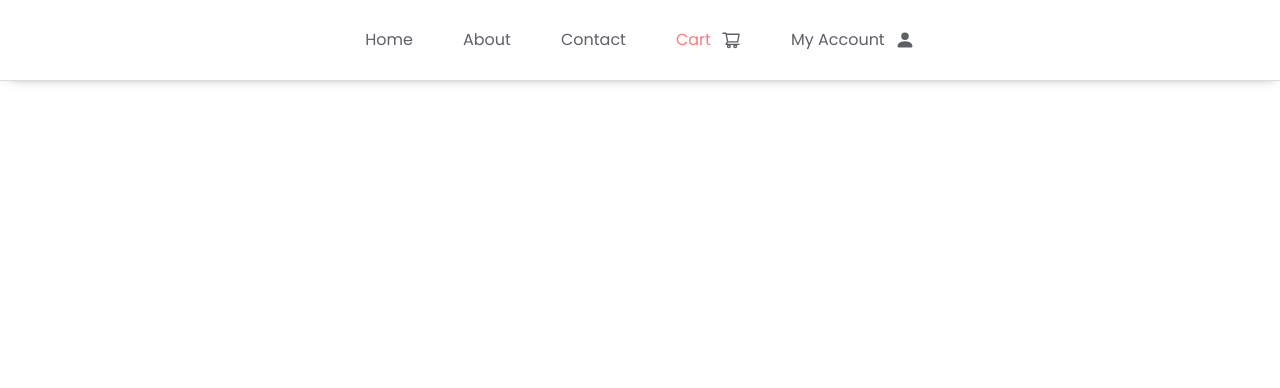
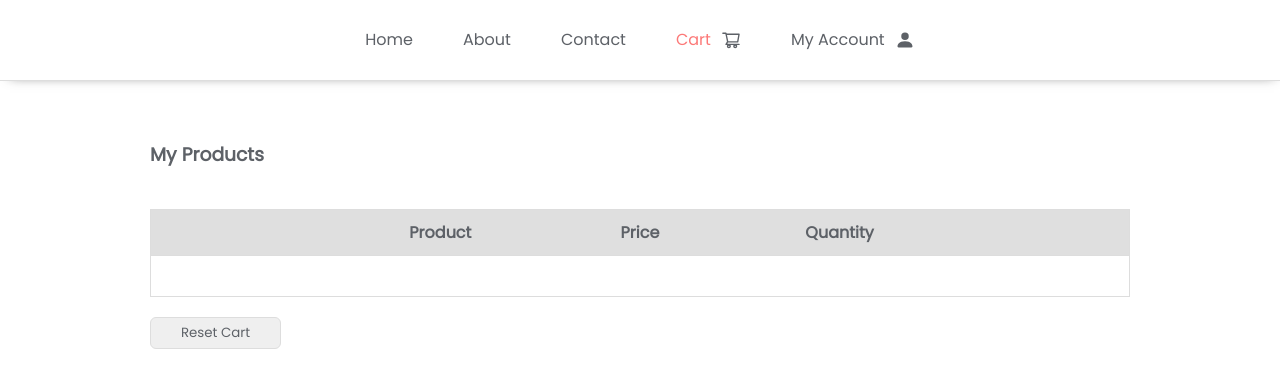
Before and after one commit to KrisZivojevic/webshop, a React (Create React App) app: page /cart in a window 1280 px wide. Shown: the top 388 px of the page. Built offline with nearby package versions, Linux system fonts and the light colour scheme; sample sign-in values are in the browser's storage.

Commit message:
cart component design

```diff
--- a/src/components/Cart/Cart.js
+++ b/src/components/Cart/Cart.js
@@ -1,22 +1,46 @@
 import React, { useContext } from "react";
 import { CartContext } from "../../context/CartContext";
+import classes from "./Cart.module.css";
 
 const Cart = () => {
   const { cart, deleteProduct, resetCart } = useContext(CartContext);
 
   return (
-    <div>
+    <div className={classes.cart__wrapper}>
       <h3>My Products</h3>
-      {cart.map((product) => {
-        return (
-          <p style={{ marginTop: "80px" }} key={product.id}>
-            {product.title} Quantity: {product.quantity}{" "}
-            <button onClick={() => deleteProduct(product.id)}>X</button>
-          </p>
-          // <Product key={product.id} id={product.id} image={product.image} category={product.category} title={product.title} price={product.price} />
-        );
-      })}
-      <button onClick={resetCart}>Reset Cart</button>
+      <div className={classes.cart__header}>
+        <p></p>
+        <p>Product</p>
+        <p>Price</p>
+        <p>Quantity</p>
+        <p></p>
+      </div>
+      <div className={classes.cart__products_container}>
+        {cart.map((product) => {
+          return (
+            <div className={classes.cart__product_container} key={product.id}>
+              <img
+                src={product?.image}
+                alt="product"
+                className={classes.cart__image}
+              />
+              <p>{product.title}</p>
+              <p>$ {product.price}</p>
+              <p>{product.quantity}</p>
+              <div className={classes.cart__button_wrapper}>
+                <button
+                  className={classes.cart__button}
+                  onClick={() => deleteProduct(product.id)}
+                >
+                  X
+                </button>
+              </div>
+            </div>
+            // <Product key={product.id} id={product.id} image={product.image} category={product.category} title={product.title} price={product.price} />
+          );
+        })}
+      </div>
+      <button className={classes.cart__reset} onClick={resetCart}>Reset Cart</button>
     </div>
   );
 };
--- /dev/null
+++ b/src/components/Cart/Cart.module.css
@@ -0,0 +1,76 @@
+.cart__wrapper {
+  margin: 0 auto;
+  max-width: 1000px;
+  padding: 100px 10px;
+}
+.cart__wrapper h3 {
+  padding: 40px 0;
+}
+.cart__header {
+  display: flex;
+  gap: 20px;
+  padding: 10px 0;
+  border: 1px solid var(--border-color);
+  border-bottom: unset;
+  font-weight: 600;
+  background-color: var(--grey);
+}
+.cart__header > * {
+  flex: 1;
+  text-align: center;
+}
+.cart__image {
+  width: 80px;
+  height: 80px;
+  object-fit: contain;
+}
+.cart__products_container {
+  padding: 20px 0;
+  border: 1px solid var(--border-color);
+}
+.cart__product_container {
+  display: flex;
+  width: 100%;
+  gap: 20px;
+  justify-content: center;
+  align-items: center;
+  border-bottom: 1px solid var(--border-color);
+  padding: 20px 15px;
+}
+.cart__product_container:first-child {
+  padding-top: unset;
+}
+.cart__product_container:last-child {
+  border-bottom: unset;
+  padding-bottom: unset;
+}
+.cart__product_container > * {
+  flex: 1;
+}
+.cart__product_container > p {
+  text-align: center;
+}
+.cart__button_wrapper {
+  display: flex;
+  justify-content: center;
+}
+.cart__button {
+  width: 40px;
+  border-radius: 25px;
+  border: 1px solid var(--border-color);
+  cursor: pointer;
+  transition: 0.3s;
+  padding: 5px;
+}
+.cart__reset {
+  padding: 5px 30px;
+  border-radius: 6px;
+  cursor: pointer;
+  border: 1px solid var(--border-color);
+  transition: 0.3s;
+  margin-top: 20px;
+}
+.cart__reset:hover, .cart__button:hover {
+  background-color: var(--active-color);
+  color: var(--white);
+}
--- a/src/components/Product/Product.module.css
+++ b/src/components/Product/Product.module.css
@@ -32,7 +32,6 @@
   color: var(--active-color);
 }
 .product__button {
-  margin-top: 20px;
   padding: 5px 0;
   width: 100%;
   border-radius: 6px;
--- a/src/index.css
+++ b/src/index.css
@@ -25,6 +25,7 @@ display: block;
   --border-color: #dddddd;
   --active-color: #fc7978;
   --white: #ffffff;
+  --grey: #dfdfdf;
 }
 #navigation .active {
   color: var(--active-color);
```
